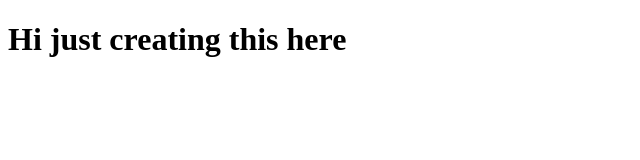
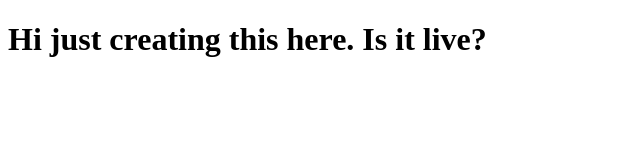
Before and after one commit to Ashfaqanaz/git-frontend, a plain HTML site: page index.html in a window 1280 px wide. Shown: the whole page, without its empty margins (0-640 px from the left). Drawn offline with Linux system fonts and the light colour scheme.

Commit message:
check live

```diff
--- a/index.html
+++ b/index.html
@@ -4,9 +4,9 @@
     <meta charset="UTF-8">
     <meta http-equiv="X-UA-Compatible" content="IE=edge">
     <meta name="viewport" content="width=device-width, initial-scale=1.0">
-    <title>Git-Frontend</title>
+    <title>Git-Resume</title>
 </head>
 <body>
-    <h1>Hi just creating this here</h1>
+    <h1>Hi just creating this here. Is it live?</h1>
 </body>
 </html>
```
